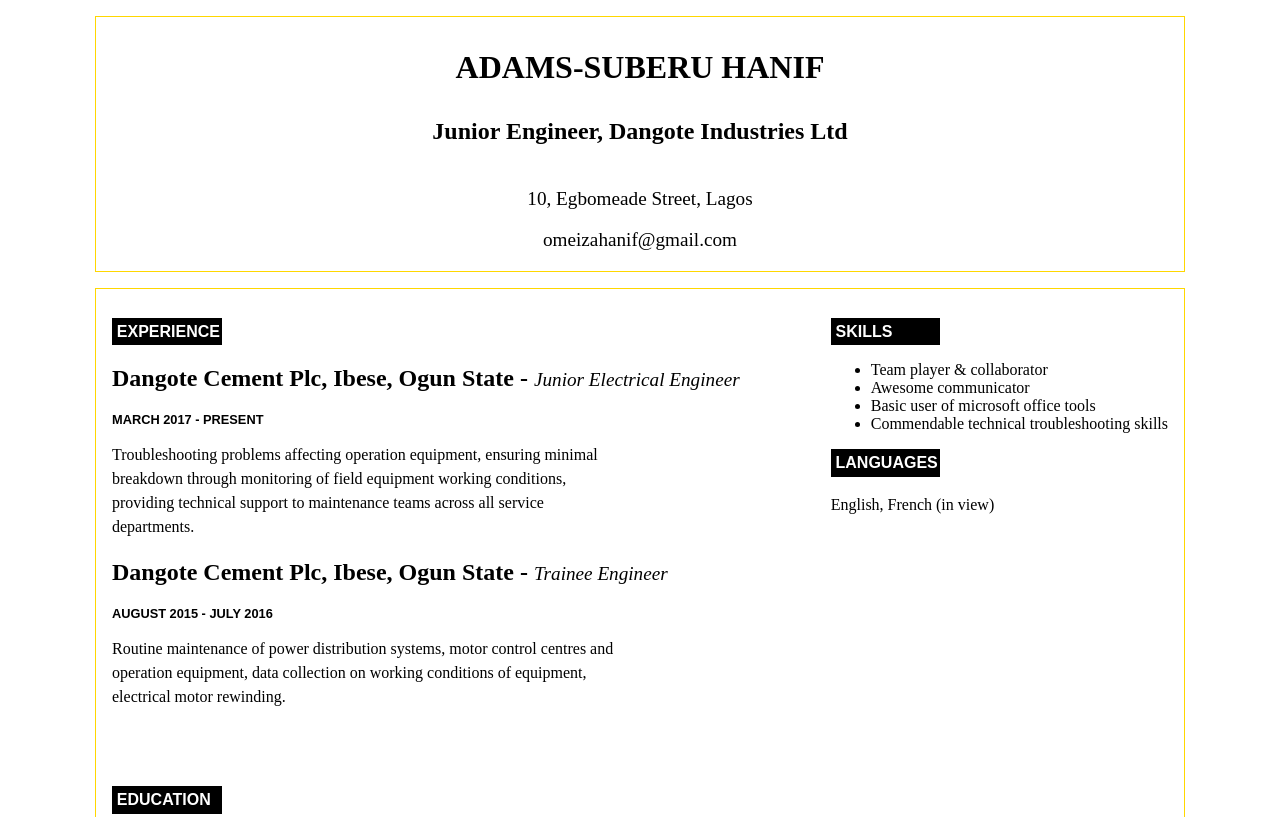
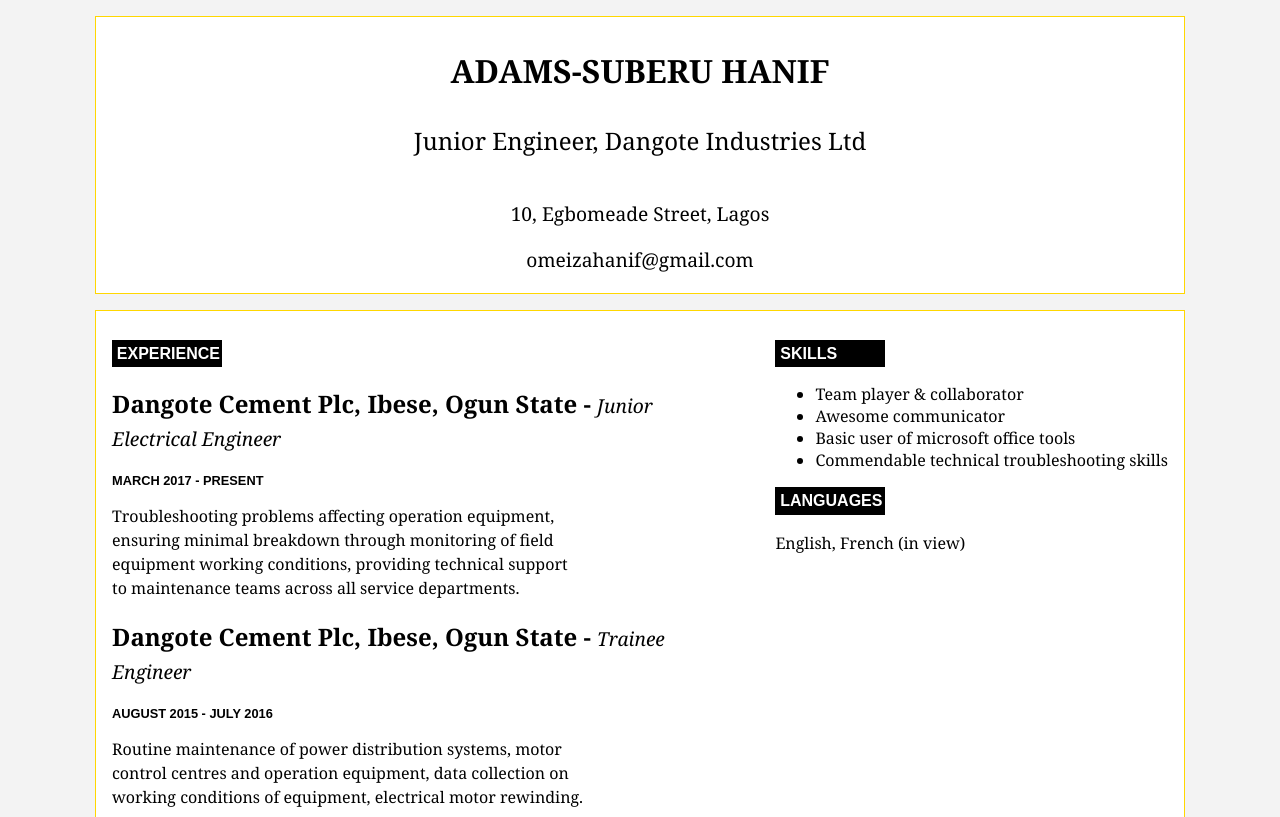
Before and after one commit to omeizahanif/hanif-cv, a plain HTML site: page index.html in a window 1280 px wide. Shown: the top 817 px of the page. Drawn offline with Linux system fonts and the light colour scheme.

Commit message:
changed font style

```diff
--- a/style.css
+++ b/style.css
@@ -1,7 +1,8 @@
 body {
     margin: 0;
     padding: 0;
-    font-family: 'Times New Roman', Times, serif;
+    font-family: Cambria, Cochin, Georgia, Times, 'Times New Roman', serif;
+    background-color: rgb(243, 243, 243);
 }
 
 header,
@@ -12,6 +13,7 @@ footer {
     display: flex;
     flex-direction: column;
     border: 1px solid gold;
+    background-color: #fff;
 }
 
 h2 {
@@ -46,6 +48,10 @@ article {
 .cv-title h1 {
     font-size: 2em;
     text-transform: uppercase;
+}
+
+.cv-title h2 {
+    font-weight: lighter;
 }
 
 .cv-title h1,
```
